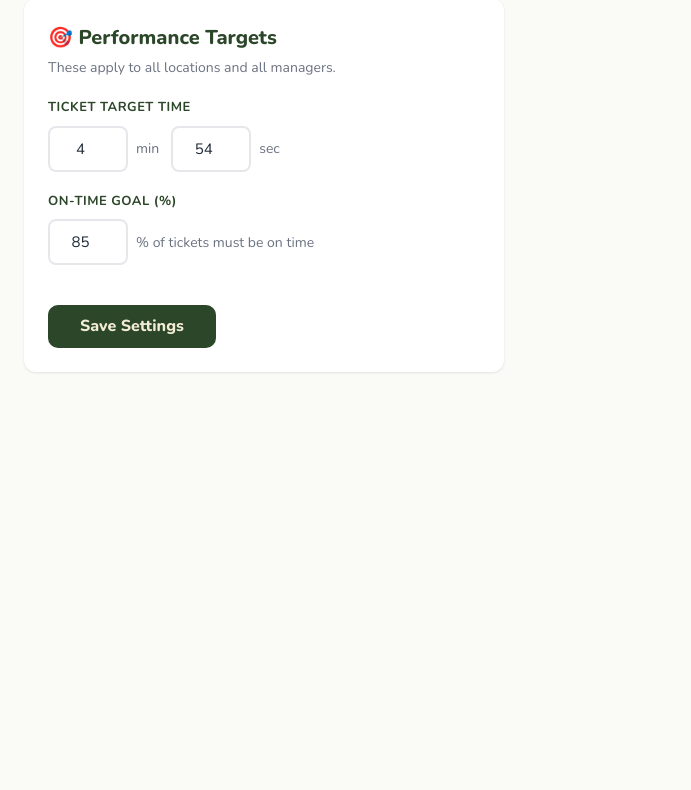
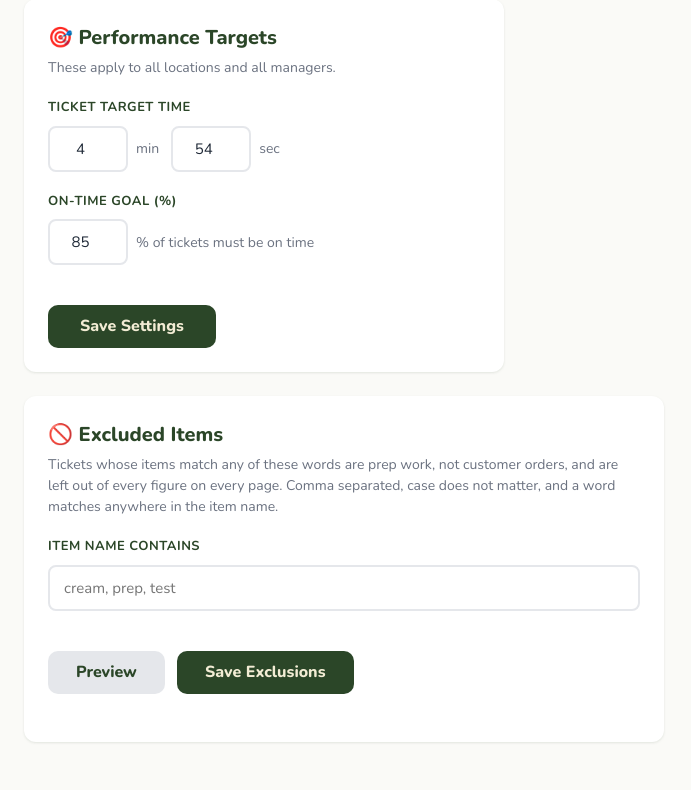
Before and after one commit to YeemsCoffee/lossanalysis, a Flask app: page /admin/settings in a window 1280 px wide. Shown: the part 198-988 px from the top of the page, without its empty margins (0-691 px from the left). Before the commit the page ends 571 px from the top, so only its background shows below. Run offline with Flask 3, Linux system fonts and the light colour scheme; a user stored in the database is signed in; data comes from the database, SQL or seed files in the repository; tables that the repository leaves empty hold one stand-in row (values such as "Sample post"); parts of the project's set-up code (start-up, migrations or seed data) failed here and were passed over; some libraries are stand-ins or nearby versions.

Commit message:
Exclude prep tickets by item name
Gardena makes creams outside service hours. Those go through the
kitchen display, so Square counts them as tickets, and at nearly an
hour each they drag the average, the longest ticket and the 90th
percentile around while adding nothing about how the kitchen served
customers.

Admins set item-name keywords under Settings. A ticket whose items
match any of them is left out of every figure on every page.

Filtered at query time rather than stamped on the row at import. The
rows stay on file, so changing the rule re-scores all of history at
once with no re-sync and no re-upload, and there is no stored flag to
fall out of step with the current rule.

The post-upload report is built from the parsed file rather than from a
query, so it needs the same rule expressed over a DataFrame. A test
drives a CSV through the real upload and asserts the report and the
stored day return the same totals; it fails if either side is skipped.

Settings has a Preview button, because a rule whose effect you cannot
see before saving is one you cannot check. It lists the tickets the
rule would drop so an admin can confirm they really are prep work.

Co-Authored-By: Claude Opus 5 <noreply@anthropic.com>
Claude-Session: https://claude.ai/code/session_01XrPXQykZAH65bzkBRzKDvE

```diff
--- a/app/db.py
+++ b/app/db.py
@@ -532,8 +532,42 @@ def save_day_tickets(report_date: str, df: pd.DataFrame, location: str = None):
             cur.executemany(insert_sql, rows)
 
 
+EXCLUDED_ITEMS_KEY = "excluded_item_keywords"
+
+
+def get_excluded_item_keywords() -> list:
+    """
+    Item-name fragments that mark a ticket as not a customer order.
+
+    Prep work that runs through the kitchen display — making creams at
+    Gardena before open — is a real ticket to Square but not a real order,
+    and counting it drags the day's numbers around.
+    """
+    raw = get_setting(EXCLUDED_ITEMS_KEY, "") or ""
+    return [k.strip().lower() for k in raw.split(",") if k.strip()]
+
+
+def _exclusion_clause(keywords) -> tuple:
+    """
+    SQL rejecting tickets whose items match any keyword. Returns (sql, params).
+
+    Applied at query time rather than stamped on the row at import, so
+    changing the rule re-scores every day at once — no re-sync, no
+    re-upload, and no chance of the flag disagreeing with the current rule.
+
+    LOWER() on both sides because LIKE is case-insensitive on SQLite and
+    case-sensitive on Postgres, and a rule that worked locally but not in
+    production would be a nasty thing to discover from a dashboard.
+    """
+    if not keywords:
+        return "", []
+    # COALESCE: a ticket with no items recorded is a real ticket, not a match.
+    terms = " OR ".join(["LOWER(COALESCE(items, '')) LIKE ?"] * len(keywords))
+    return f"NOT ({terms})", [f"%{k}%" for k in keywords]
+
+
 def _ticket_filters(from_date: str = None, to_date: str = None,
-                    location: str = None) -> tuple:
+                    location: str = None, include_excluded: bool = False) -> tuple:
     """Build the shared WHERE clause for ticket queries. Returns (sql, params)."""
     conditions, params = [], []
     if from_date:
@@ -545,6 +579,11 @@ def _ticket_filters(from_date: str = None, to_date: str = None,
     if location:
         conditions.append("location = ?")
         params.append(location)
+    if not include_excluded:
+        clause, kw_params = _exclusion_clause(get_excluded_item_keywords())
+        if clause:
+            conditions.append(clause)
+            params.extend(kw_params)
     where = (" WHERE " + " AND ".join(conditions)) if conditions else ""
     return where, params
 
@@ -771,6 +810,41 @@ def get_tickets_df(from_date: str = None, to_date: str = None,
     return df
 
 
+def get_excluded_ticket_summary(keywords=None, limit: int = 25) -> dict:
+    """
+    What the exclusion rule is currently throwing away.
+
+    A rule you cannot see the effect of is a rule you cannot trust, so the
+    settings page shows the count and a sample before anyone relies on the
+    numbers it changes. Takes keywords so an admin can preview a rule they
+    have typed but not yet saved.
+    """
+    if keywords is None:
+        keywords = get_excluded_item_keywords()
+    if not keywords:
+        return {"count": 0, "sample": [], "keywords": []}
+
+    _ensure_schema()
+    clause, params = _exclusion_clause(keywords)
+    # _exclusion_clause says what to keep; here we want what it removes.
+    where = f" WHERE NOT ({clause})"
+
+    with _get_cursor() as cur:
+        cur.execute(_adapt(f"SELECT COUNT(*) AS n FROM tickets{where}"), params)
+        count = int(dict(cur.fetchone())["n"] or 0)
+
+        cur.execute(_adapt(f"""
+            SELECT report_date, location, ticket_name, items, duration,
+                   time_created
+              FROM tickets{where}
+          ORDER BY report_date DESC, time_created DESC
+             LIMIT {int(limit)}
+        """), params)
+        sample = [dict(r) for r in cur.fetchall()]
+
+    return {"count": count, "sample": sample, "keywords": list(keywords)}
+
+
 def get_date_bounds() -> tuple:
     _ensure_schema()
     with _get_cursor() as cur:
--- a/app/routes.py
+++ b/app/routes.py
@@ -5,7 +5,7 @@ from flask_login import login_required, login_user, logout_user, current_user
 from werkzeug.security import check_password_hash
 
 from .analysis import (
-    parse_report, analyze_df,
+    parse_report, analyze_df, drop_excluded_items,
     fmt_time, fmt_hour,
 )
 from .db import (
@@ -17,6 +17,8 @@ from .db import (
     create_reset_token, get_valid_reset_token, mark_token_used,
     update_user_password, bulk_assign_location,
     get_targets, get_setting, set_setting,
+    get_excluded_item_keywords, get_excluded_ticket_summary,
+    EXCLUDED_ITEMS_KEY,
 )
 import io
 import json
@@ -205,9 +207,18 @@ def analyze():
             # Single day — existing behavior: show results
             date_val, day_df = date_groups[0]
             iso = date_val.strftime("%Y-%m-%d")
+            # Store every ticket, analyse only the real orders — the excluded
+            # rows stay on file so the rule can change without a re-upload.
             save_day_tickets(iso, day_df, location)
-            result = analyze_df(day_df, target_seconds=targets["target_seconds"], target_pct=targets["target_pct"])
-            return render_template("results.html", **result, iso_date=iso)
+            kept = drop_excluded_items(day_df, get_excluded_item_keywords())
+            if kept.empty:
+                flash("Every ticket in that file matched an excluded item "
+                      "keyword, so there is nothing to report. Check the "
+                      "keywords under Settings.", "error")
+                return redirect(url_for("main.index"))
+            result = analyze_df(kept, target_seconds=targets["target_seconds"], target_pct=targets["target_pct"])
+            return render_template("results.html", **result, iso_date=iso,
+                                   excluded_count=len(day_df) - len(kept))
         else:
             # Multiple days — save each group and redirect to history
             for date_val, day_df in date_groups:
@@ -738,19 +749,46 @@ def admin_sync():
 @login_required
 def admin_settings():
     _require_admin()
+
+    # Preview shows what a rule would exclude without saving it, so nobody
+    # has to change the numbers to find out whether the rule is right.
+    preview = None
+
     if request.method == "POST":
-        minutes = int(request.form.get("minutes", 4))
-        seconds = int(request.form.get("seconds", 54))
-        target_pct = int(request.form.get("target_pct", 85))
-        target_seconds = minutes * 60 + seconds
-        set_setting("target_seconds", str(target_seconds))
-        set_setting("target_pct", str(target_pct))
-        flash(f"Target updated to {minutes}m {seconds}s at {target_pct}% goal.", "success")
-        return redirect(url_for("main.admin_settings"))
+        action = request.form.get("action", "target")
+
+        if action in ("exclusions", "preview"):
+            raw = request.form.get("excluded_items", "")
+            keywords = [k.strip().lower() for k in raw.split(",") if k.strip()]
+            if action == "preview":
+                preview = get_excluded_ticket_summary(keywords)
+            else:
+                set_setting(EXCLUDED_ITEMS_KEY, ", ".join(keywords))
+                hit = get_excluded_ticket_summary(keywords)["count"]
+                flash(
+                    f"Excluding {hit:,} ticket{'s' if hit != 1 else ''} matching "
+                    f"{', '.join(keywords)}." if keywords else
+                    "Item exclusions cleared — every ticket now counts.",
+                    "success")
+                return redirect(url_for("main.admin_settings"))
+        else:
+            minutes = int(request.form.get("minutes", 4))
+            seconds = int(request.form.get("seconds", 54))
+            target_pct = int(request.form.get("target_pct", 85))
+            target_seconds = minutes * 60 + seconds
+            set_setting("target_seconds", str(target_seconds))
+            set_setting("target_pct", str(target_pct))
+            flash(f"Target updated to {minutes}m {seconds}s at {target_pct}% goal.", "success")
+            return redirect(url_for("main.admin_settings"))
+
     targets = get_targets()
     ts = targets["target_seconds"]
+    saved_keywords = get_excluded_item_keywords()
     return render_template("admin_settings.html",
         target_minutes=ts // 60,
         target_seconds_rem=ts % 60,
         target_pct=targets["target_pct"],
+        excluded_items=", ".join(saved_keywords),
+        excluded_summary=preview or get_excluded_ticket_summary(saved_keywords),
+        is_preview=preview is not None,
     )
--- a/app/templates/admin_settings.html
+++ b/app/templates/admin_settings.html
@@ -10,6 +10,7 @@
   <div class="section-sub">These apply to all locations and all managers.</div>
   <form method="post">
     <input type="hidden" name="csrf_token" value="{{ csrf_token() }}">
+    <input type="hidden" name="action" value="target">
     <div class="field-group">
       <label class="field-label">Ticket Target Time</label>
       <div style="display:flex; gap:12px; align-items:center;">
@@ -38,4 +39,69 @@
     </button>
   </form>
 </div>
+
+<div class="section" style="max-width:640px;">
+  <h2>🚫 Excluded Items</h2>
+  <div class="section-sub">
+    Tickets whose items match any of these words are prep work, not customer
+    orders, and are left out of every figure on every page. Comma separated,
+    case does not matter, and a word matches anywhere in the item name.
+  </div>
+  <form method="post">
+    <input type="hidden" name="csrf_token" value="{{ csrf_token() }}">
+    <div class="field-group">
+      <label class="field-label">Item name contains</label>
+      <input class="field-input" type="text" name="excluded_items"
+             value="{{ excluded_items }}" placeholder="cream, prep, test"
+             style="width:100%;">
+    </div>
+    <button class="btn" type="submit" name="action" value="preview"
+            style="width:auto; display:inline-block; padding:12px 28px;
+                   background:var(--gray-light); color:var(--green);">
+      Preview
+    </button>
+    <button class="btn" type="submit" name="action" value="exclusions"
+            style="width:auto; display:inline-block; padding:12px 28px; margin-left:8px;">
+      Save Exclusions
+    </button>
+  </form>
+
+  {% if excluded_summary %}
+    <div style="margin-top:24px;">
+      {% if excluded_summary.count %}
+        <div style="font-weight:700; color:var(--green);">
+          {% if is_preview %}Would exclude{% else %}Currently excluding{% endif %}
+          {{ "{:,}".format(excluded_summary.count) }} ticket{{ "" if excluded_summary.count == 1 else "s" }}
+        </div>
+        <div class="section-sub" style="margin-top:4px;">
+          Most recent {{ excluded_summary.sample | length }} shown — check these
+          really are prep work before relying on the numbers.
+        </div>
+        <div class="table-wrap" style="margin-top:12px;">
+          <table>
+            <thead>
+              <tr><th>Date</th><th>Location</th><th>Ticket</th><th>Items</th><th>Time</th></tr>
+            </thead>
+            <tbody>
+              {% for t in excluded_summary.sample %}
+                <tr>
+                  <td>{{ t.report_date }}</td>
+                  <td>{{ t.location or "—" }}</td>
+                  <td>{{ t.ticket_name }}</td>
+                  <td style="max-width:280px;">{{ t["items"] }}</td>
+                  <td class="duration-cell">{{ t.time_created[11:16] }}</td>
+                </tr>
+              {% endfor %}
+            </tbody>
+          </table>
+        </div>
+      {% elif excluded_summary.keywords %}
+        <div style="color:var(--gray);">
+          Nothing matches {{ excluded_summary.keywords | join(", ") }} — every
+          ticket still counts.
+        </div>
+      {% endif %}
+    </div>
+  {% endif %}
+</div>
 {% endblock %}
```
Also changed, not shown: app/analysis.py (+16 -0 lines), tests/test_analysis.py (+27 -0 lines), tests/test_db.py (+91 -0 lines), tests/test_routes.py (+74 -0 lines).
